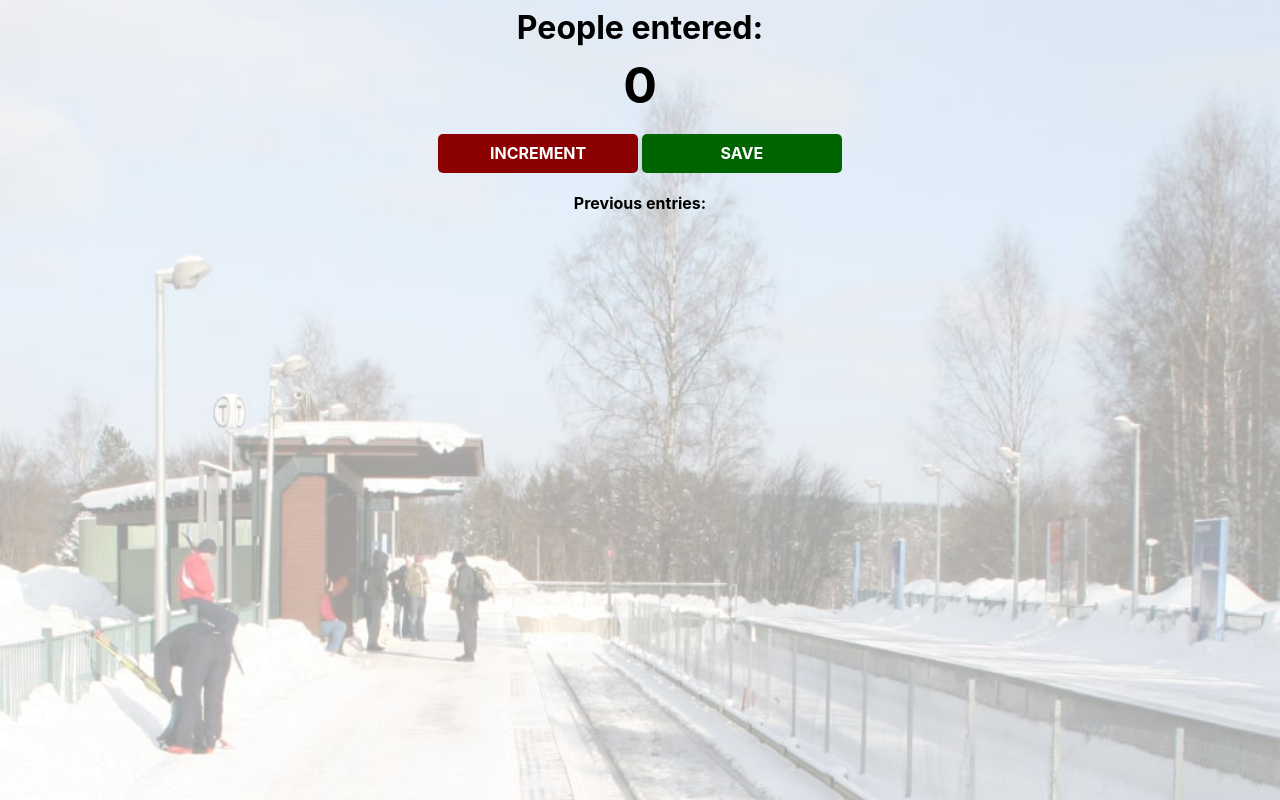
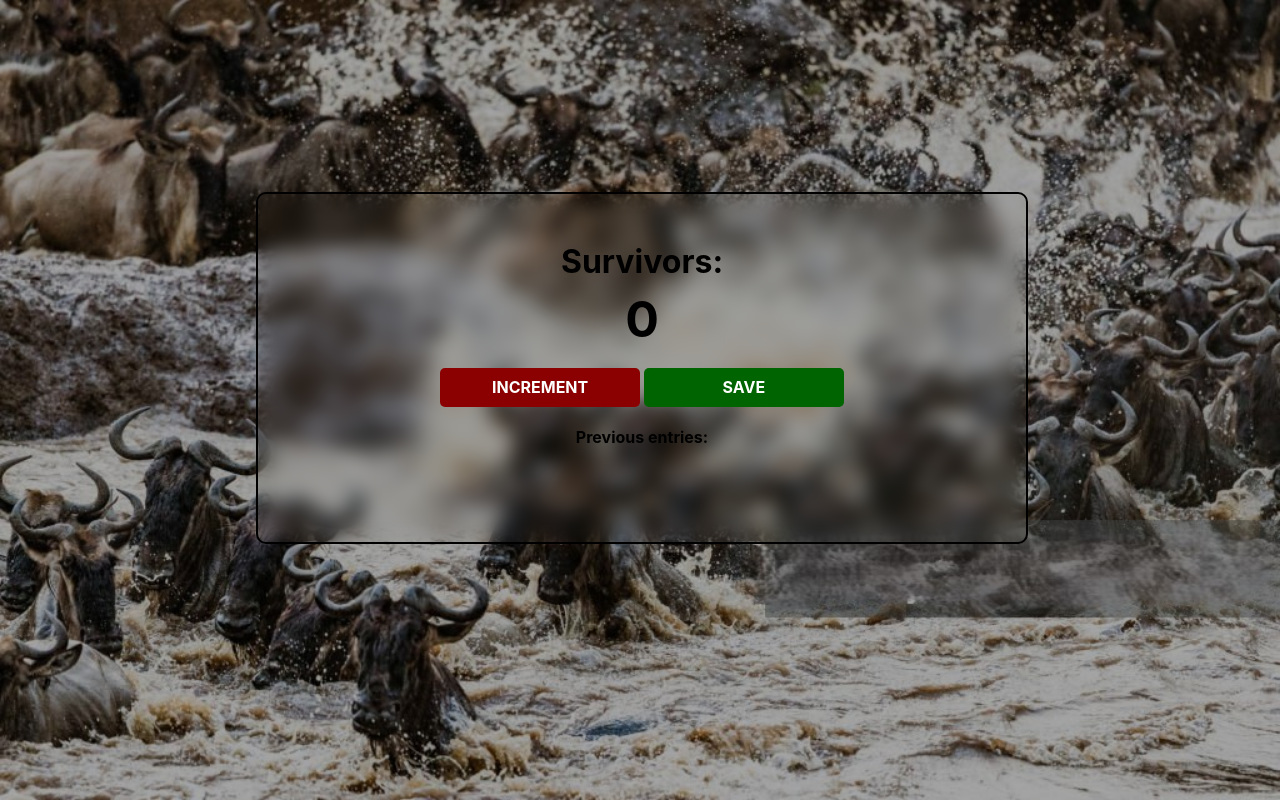
Before and after one commit to MichelleWairimu/Passenger-Counter-Website, a plain HTML site: page index.html in a window 1280 px wide. Drawn offline with nearby package versions, Linux system fonts and the light colour scheme.

Commit message:
final commit

```diff
--- a/index.css
+++ b/index.css
@@ -1,5 +1,5 @@
 body {
-    background-image: url("station.jpg");
+    background-image: url("Wildebeest.jpg");
     background-size: cover;
     font-family: -apple-system, BlinkMacSystemFont, 'Segoe UI', Roboto, Oxygen, Ubuntu, Cantarell, 'Open Sans', 'Helvetica Neue', sans-serif;
     font-weight: bold;
@@ -15,6 +15,20 @@ h2 {
     font-size: 50px;
     margin-top: 0;
     margin-bottom: 20px;
+}
+
+.container {
+    max-width: 60%;
+    margin-left: 20%;
+    margin-top: 15%;
+    margin-bottom: 20%;
+    padding-top: 40px;
+    padding-bottom: 40px;
+    border: 2px solid;
+    border-radius: 10px;
+
+    backdrop-filter: blur(10px);
+    background-color: rgba(0, 0, 0, 0.5);
 }
 
 button {
--- a/index.html
+++ b/index.html
@@ -2,12 +2,15 @@
     <head><link rel="stylesheet" href="https://cdnjs.cloudflare.com/ajax/libs/normalize/8.0.1/normalize.css">
         <link rel="stylesheet" href="index.css">
     </head>
-    <body>
-        <h1>People entered:</h1>
+
+    <div >
+        <body class="container">
+            <h1>Survivors:</h1>
             <h2 id="count-el">0</h2>
             <button id="increment-btn" onclick="increment()">INCREMENT</button>
             <button id="save-btn" onclick="save()">SAVE</button>
             <p id="save-el">Previous entries: </p>
             <script src="index.js"></script>
         </body>
+    </div>
 </html>
```
Also changed, not shown: Wildebeest.jpg (added). Lines whose indentation alone changed are shown as unchanged.
